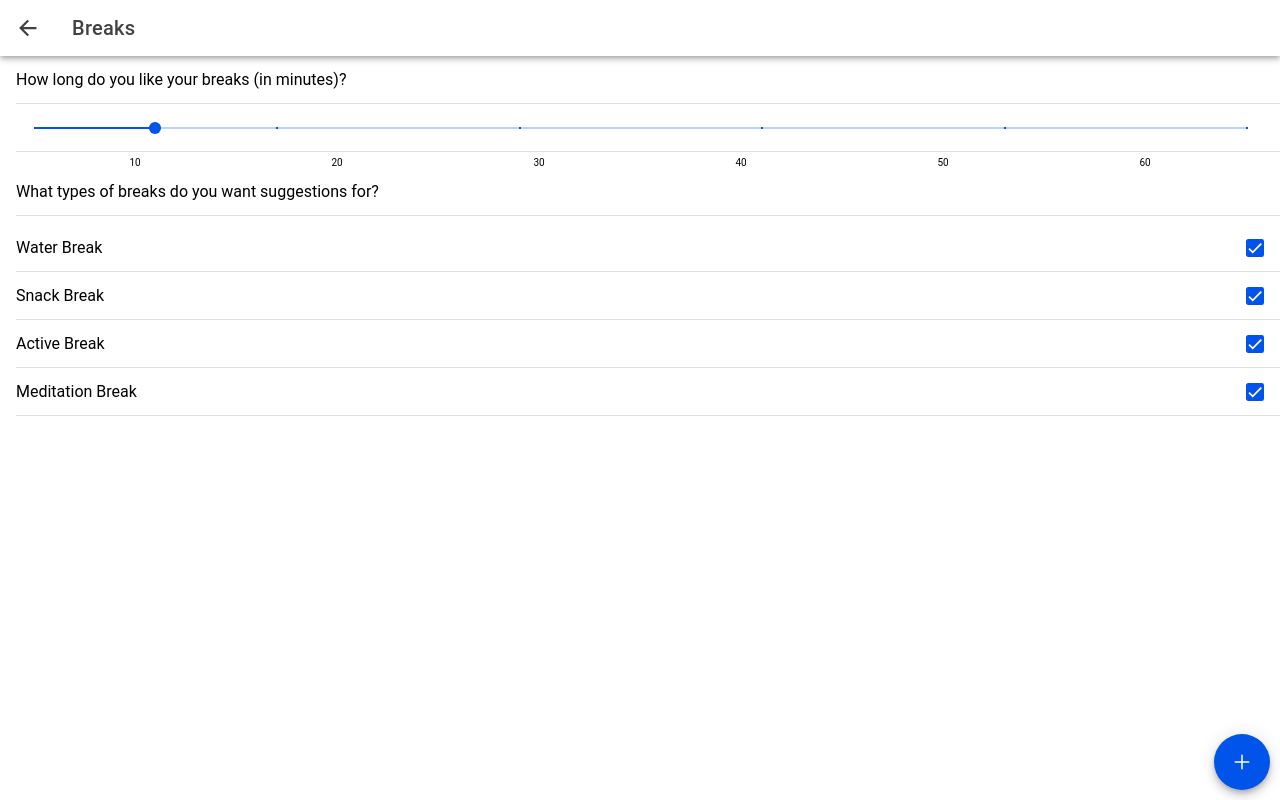
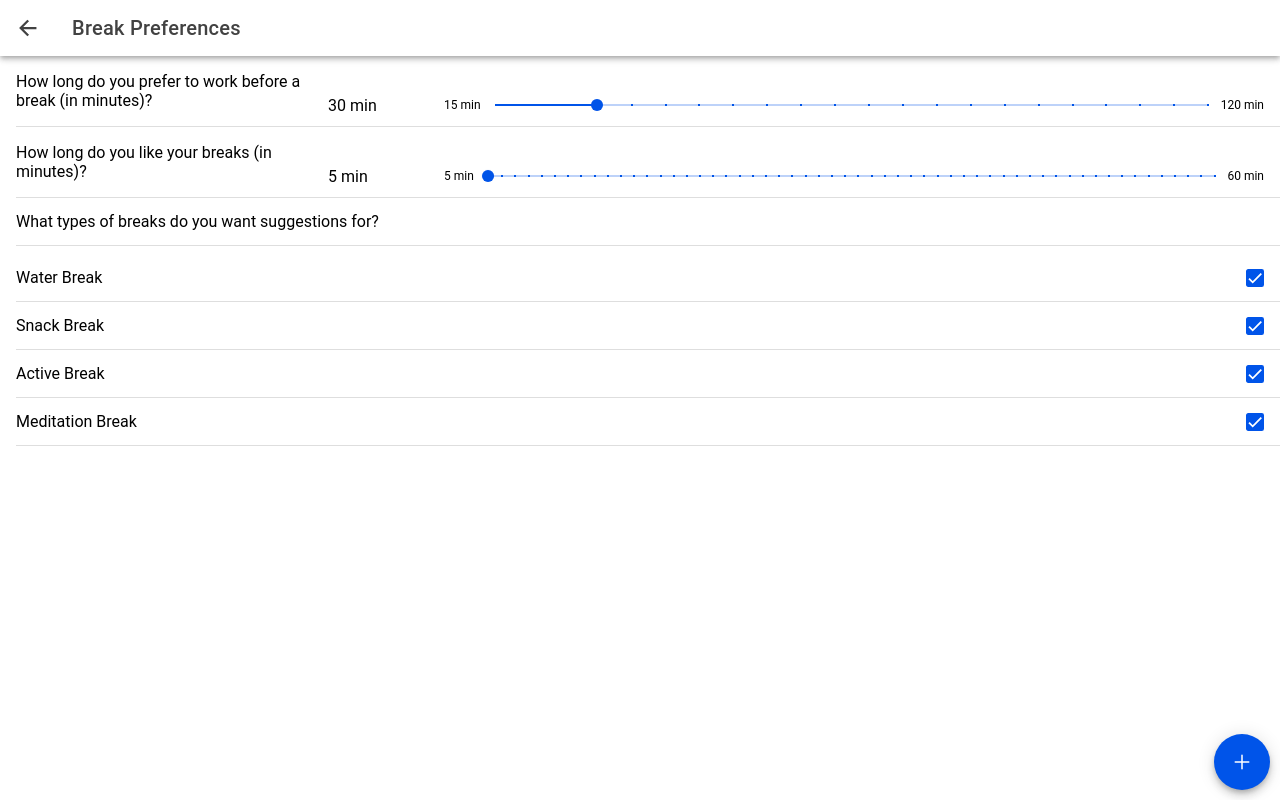
Before and after one commit to carmendyck/cse210-team7, a React (Vite) app in the folder frontend/: page /breaks in a window 1280 px wide. Built offline with nearby package versions, Linux system fonts and the light colour scheme; sample sign-in values are in the browser's storage.

Commit message:
Added onboarded page preference questions to break preferences and fixed formatting

```diff
--- a/frontend/src/pages/Breaks.tsx
+++ b/frontend/src/pages/Breaks.tsx
@@ -3,7 +3,8 @@ import { useState } from 'react';
 import './Breaks.css';
 
 const Breaks: React.FC = () => {
-  const [breakDuration, setBreakDuration] = useState(15);
+  const [breakDuration, setBreakDuration] = useState(5);
+  const [workDuration, setWorkDuration] = useState(30);
   const tickValues = [10, 20, 30, 40, 50, 60];
 
   return (
@@ -13,30 +14,52 @@ const Breaks: React.FC = () => {
           <IonButtons slot="start">
             <IonBackButton defaultHref="/preferences" />
           </IonButtons>
-          <IonTitle>Breaks</IonTitle>
+          <IonTitle>Break Preferences</IonTitle>
         </IonToolbar>
       </IonHeader>
       <IonContent fullscreen>
+
+        <IonItem>
+          <IonLabel>How long do you prefer to work before a break (in minutes)?</IonLabel>
+          <IonRange
+            min={15}
+            max={120}
+            step={5}
+            value={workDuration}
+            ticks={true}
+            snaps={true}
+            pin={true}
+            pinFormatter={(value: number) => `${value} min`}
+            onIonChange={(e) => setWorkDuration(e.detail.value as number)}
+            labelPlacement="fixed"
+            label={`${workDuration} min`}
+            style={{ width: '150%' }}
+          >
+            <IonLabel slot="start">15 min</IonLabel>
+            <IonLabel slot="end">120 min</IonLabel>
+          </IonRange>
+        </IonItem>
+
         <IonItem>
           <IonLabel>How long do you like your breaks (in minutes)?</IonLabel>
+          <IonRange
+            min={5}
+            max={60}
+            step={1}
+            value={breakDuration}
+            ticks={true}
+            snaps={true}
+            pin={true}
+            pinFormatter={(value: number) => `${value} min`}
+            onIonChange={(e) => setBreakDuration(e.detail.value as number)}
+            labelPlacement="fixed"
+            label={`${breakDuration} min`}
+            style={{ width: '150%' }}
+          >
+            <IonLabel slot="start">5 min</IonLabel>
+            <IonLabel slot="end">60 min</IonLabel>
+          </IonRange>
         </IonItem>
-        <IonItem>
-          <IonRange
-            min={10}
-            max={60}
-            step={10}
-            snaps
-            ticks
-            value={breakDuration}
-            onIonChange={(e) => setBreakDuration(e.detail.value as number)}
-          />
-        </IonItem>
-
-        <div className="range-labels">
-          {tickValues.map((value) => (
-            <span key={value} className="range-label">{value}</span>
-          ))}
-        </div>
 
         <IonItem>
           <IonLabel>What types of breaks do you want suggestions for?</IonLabel>
```
